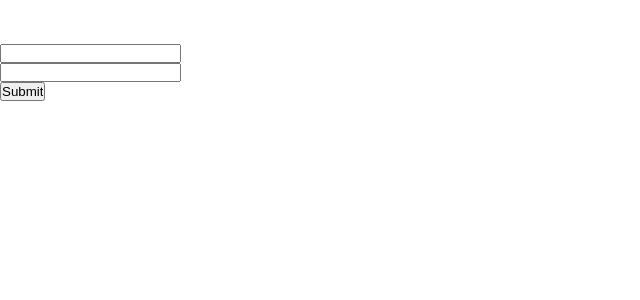
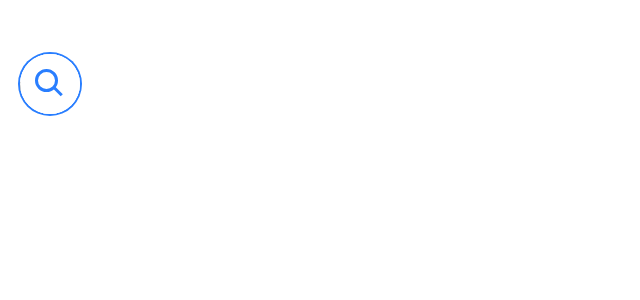
Before and after one commit to piroyuki-hub/react-demo, a React (Create React App) app: page / in a window 1280 px wide. Shown: the top 300 px of the page, without its empty margins (0-640 px from the left). Built offline with nearby package versions, Linux system fonts and the light colour scheme.

Commit message:
create search box

```diff
--- a/src/App.js
+++ b/src/App.js
@@ -1,5 +1,5 @@
 import { Sample } from './components/sample';
-import { Form8 } from '@form';
+import { SearchBox } from './components/navigation/SearchBox';
 
 import 'styles/base.module.scss';
 
@@ -7,7 +7,7 @@ function App() {
   return (
     <>
       <Sample>さんぷる</Sample>
-      <Form8 />
+      <SearchBox />
     </>
   );
 }
--- /dev/null
+++ b/src/components/navigation/SearchBox/SearchBox.js
@@ -0,0 +1,33 @@
+import { useState } from 'react';
+import cn from 'classnames/bind';
+import style from './style.module.scss';
+
+const cx = cn.bind(style);
+
+export const SearchBox = () => {
+  const [extend, setExtend] = useState(false);
+  const [value, setValue] = useState('');
+
+  const searchStyle = cx({
+    search: true,
+    active: extend,
+  });
+
+  const handleExtend = () => setExtend(!extend);
+  const handleClear = () => setValue('');
+
+  return (
+    <div className={searchStyle}>
+      <div className={style.icon} onClick={handleExtend} />
+      <div className={style.input}>
+        <input
+          type="text"
+          placeholder="Search"
+          value={value}
+          onChange={(e) => setValue(e.target.value)}
+        />
+      </div>
+      <span className={style.clear} onClick={handleClear}></span>
+    </div>
+  );
+};
--- /dev/null
+++ b/src/components/navigation/SearchBox/index.js
@@ -0,0 +1 @@
+export { SearchBox } from './SearchBox';
--- /dev/null
+++ b/src/components/navigation/SearchBox/style.module.scss
@@ -0,0 +1,103 @@
+@import url('https://fonts.googleapis.com/css2?family=Poppins:wght@100;200;300;400;500;600;700;800;900&display=swap');
+
+.search {
+  position: relative;
+  width: 6rem;
+  height: 6rem;
+  background: white;
+  border-radius: 6rem;
+  transition: 0.5s;
+  box-shadow: 0 0 0 0.2rem #297eff;
+  overflow: hidden;
+
+  &.active {
+    width: 36rem;
+  }
+}
+
+.icon {
+  position: absolute;
+  top: 0;
+  left: 0;
+  width: 6rem;
+  height: 6rem;
+  background-color: white;
+  border-radius: 6rem;
+  display: flex;
+  justify-content: center;
+  align-items: center;
+  z-index: 1000;
+  cursor: pointer;
+
+  &::before {
+    content: '';
+    position: absolute;
+    width: 2.3rem;
+    height: 2.3rem;
+    border: 0.3rem solid #297eff;
+    border-radius: 50%;
+    transform: translate(-0.4rem, -0.4rem);
+  }
+
+  &::after {
+    content: '';
+    position: absolute;
+    width: 0.3rem;
+    height: 1.2rem;
+    background: #297eff;
+    transform: translate(0.7rem, 0.7rem) rotate(315deg);
+  }
+}
+
+.input {
+  position: relative;
+  width: 30rem;
+  height: 6rem;
+  left: 6rem;
+  display: flex;
+  justify-self: center;
+  align-items: center;
+
+  input {
+    position: absolute;
+    top: 0;
+    width: 100%;
+    height: 100%;
+    border: none;
+    outline: none;
+    font-family: 'Poppins', sans-serif;
+    font-size: 1.8rem;
+    padding: 1rem 0;
+  }
+}
+
+.clear {
+  position: absolute;
+  top: 50%;
+  transform: translateY(-50%);
+  width: 1.5rem;
+  height: 1.5rem;
+  right: 1.5rem;
+  cursor: pointer;
+  display: flex;
+  justify-content: center;
+  align-items: center;
+
+  &::before {
+    position: absolute;
+    content: '';
+    width: 0.1rem;
+    height: 1.5rem;
+    background: #999;
+    transform: rotate(45deg);
+  }
+
+  &::after {
+    position: absolute;
+    content: '';
+    width: 0.1rem;
+    height: 1.5rem;
+    background: #999;
+    transform: rotate(315deg);
+  }
+}
--- a/src/styles/base.module.scss
+++ b/src/styles/base.module.scss
@@ -16,4 +16,5 @@ html {
 
 body {
   font-size: 1.6em;
+  padding: 1rem 2rem;
 }
```
